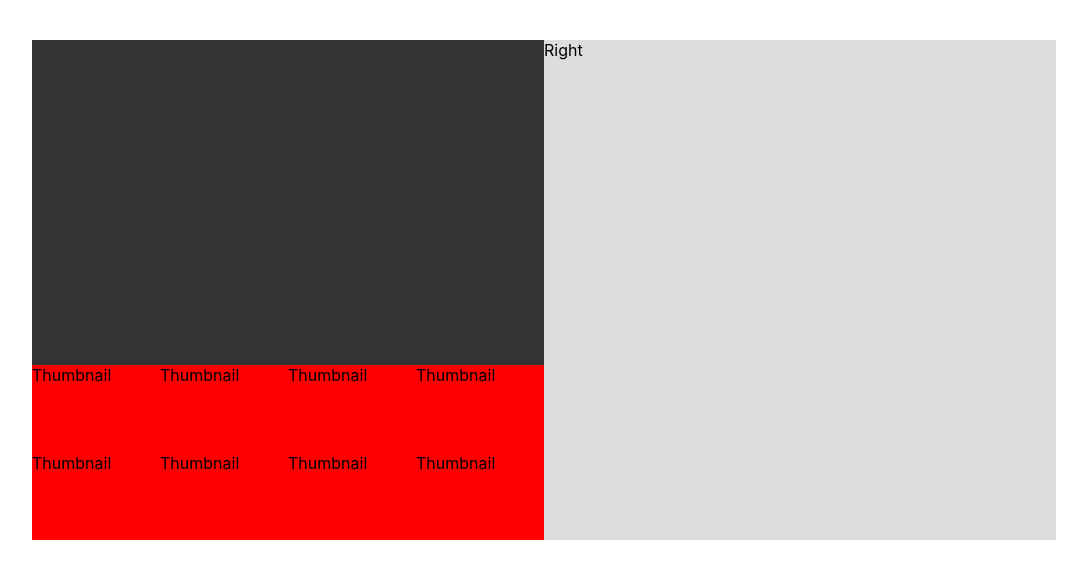
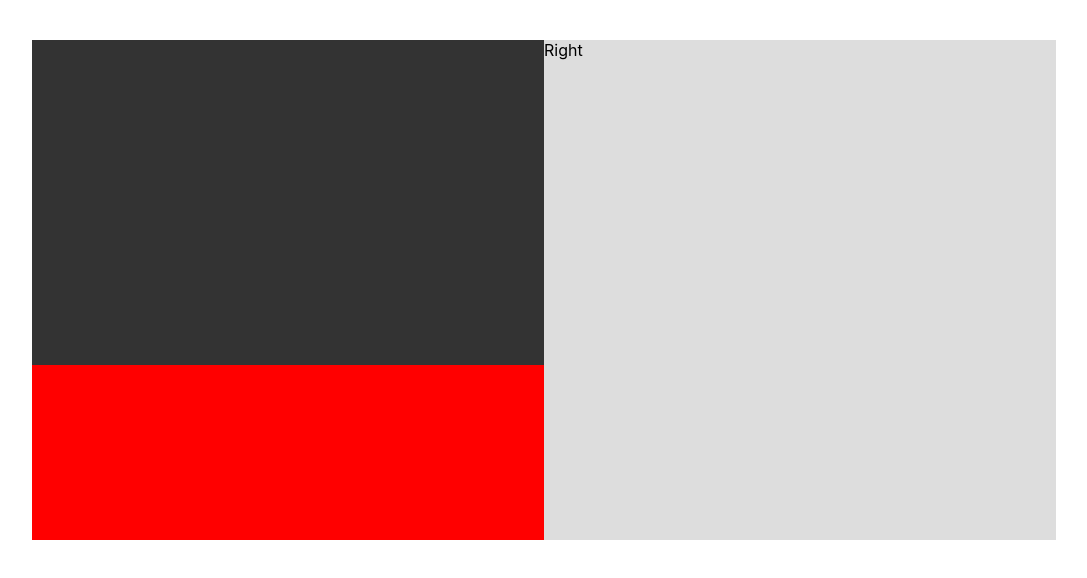
Before and after one commit to jjcav84/thumbnail-gallery, a React (Create React App) app: page / in a window 1280 px wide. Shown: the top 578 px of the page, without its empty margins (96-1183 px from the left). Built offline with nearby package versions, Linux system fonts and the light colour scheme; the HTML template or start-up script is replaced by a standard one.

Commit message:
removed thumbnail text from thumbnail.js

```diff
--- a/src/components/thumbnail-gallery/thumbnail.js
+++ b/src/components/thumbnail-gallery/thumbnail.js
@@ -3,7 +3,7 @@ import React from 'react'
 const Thumbnail = () => {
     return (
         <div style={styles}>
-            Thumbnail
+
         </div>
     )
 }
```
